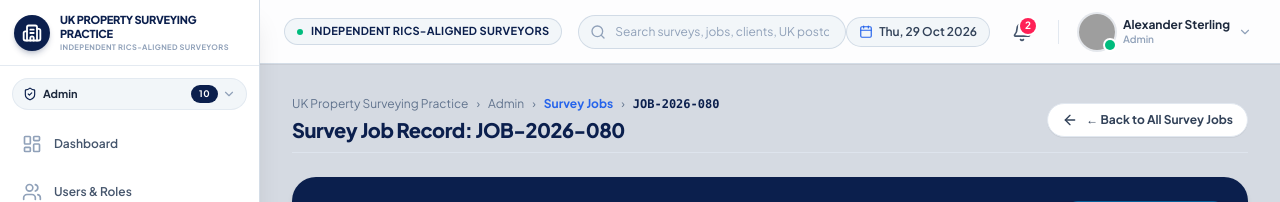
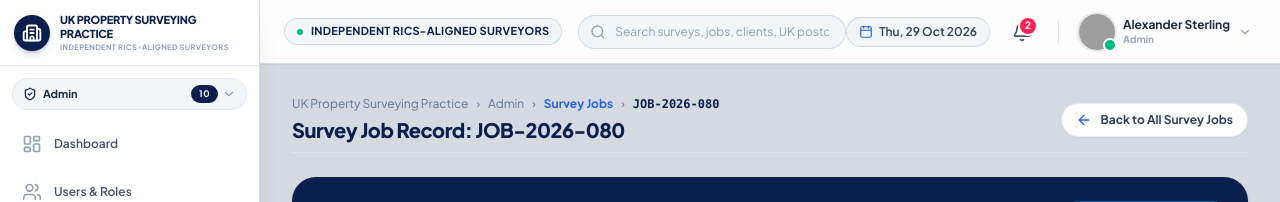
Before and after one commit to AKRITIKUSHWAHA/properitygroup, a React (Vite) app: page /admin/jobs/1 in a window 1280 px wide. Shown: the top 202 px of the page. Built offline with nearby package versions, Linux system fonts and the light colour scheme; grey boxes are pictures that could not be loaded; a web font is replaced by a local one.

Commit message:
Fix duplicate arrow icon in back button on Job Details page

```diff
--- a/src/pages/jobs/JobDetailsPage.jsx
+++ b/src/pages/jobs/JobDetailsPage.jsx
@@ -405,8 +405,8 @@ export const JobDetailsPage = () => {
           onClick={() => navigate(backPath)}
           className="inline-flex items-center gap-2 px-3.5 py-2 rounded-xl bg-white border border-slate-200 hover:border-slate-300 text-xs font-bold text-slate-700 shadow-2xs transition-all cursor-pointer self-start sm:self-auto"
         >
-          <ArrowLeft className="w-4 h-4" />
-          <span>← Back to All Survey Jobs</span>
+          <ArrowLeft className="w-4 h-4 text-[#2563EB]" />
+          <span>Back to All Survey Jobs</span>
         </button>
       </div>
 
```
